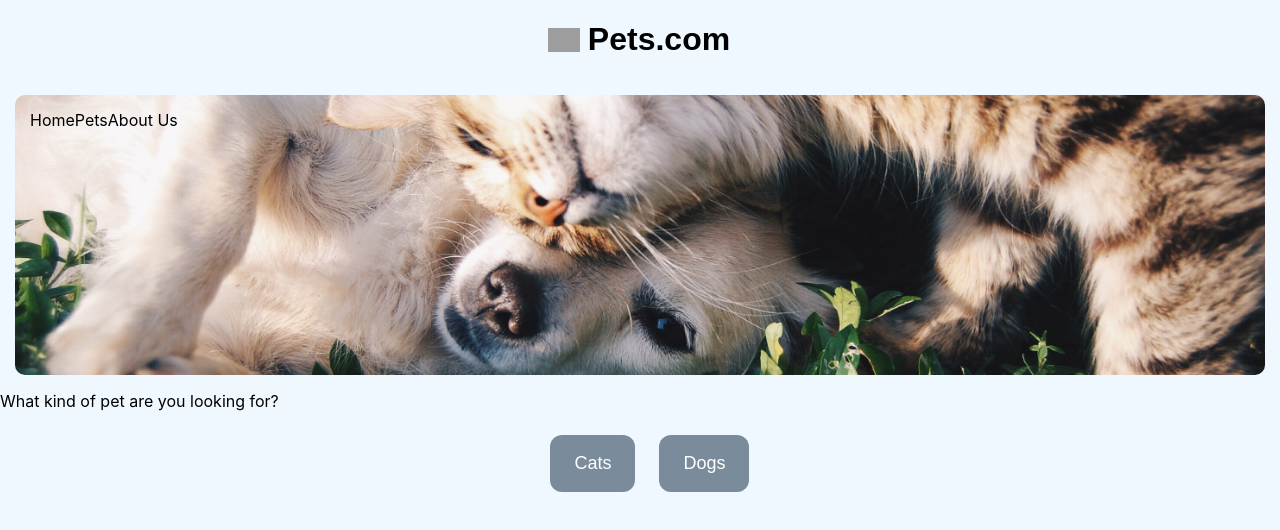
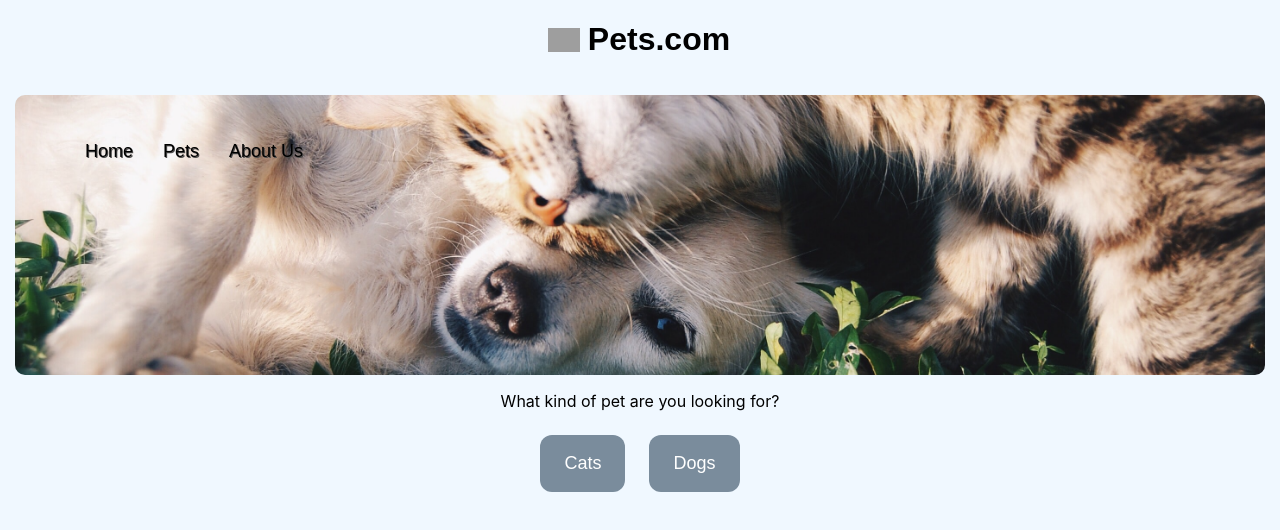
Before and after one commit to evanmurphycode/FinalSprint-S2, a React (Create React App) app: page /pets in a window 1280 px wide. Shown: the top 530 px of the page. Built offline with nearby package versions, Linux system fonts and the light colour scheme; grey boxes are pictures that could not be loaded.

Commit message:
Incorporated Erin's link code, centered buttons

```diff
--- a/src/App.css
+++ b/src/App.css
@@ -41,6 +41,7 @@
 
 body {
   background-color: aliceblue;
+  text-align: center;
 }
 
 .HeaderGrid {
@@ -149,7 +150,6 @@ a:link {
   color: white;
   padding: 18px 24px;
   margin: 12px;
-  margin-left: 43%;
   margin-top: 8px;
   text-align: center;
   text-decoration: none;
--- a/src/App.js
+++ b/src/App.js
@@ -166,11 +166,17 @@ function App() {
         <h1 className="Header">Pets.com</h1>
       </div>
       <nav className="NavigationBar">
-        <div className="TopNav">
-          <Link to="/">Home</Link>
-          <Link to="/pets">Pets</Link>
-          <Link to="/about">About Us</Link>
-        </div>
+        <ul>
+          <li>
+            <Link to="/"> Home </Link>
+          </li>
+          <li>
+            <Link to="/pets"> Pets </Link>
+          </li>
+          <li>
+            <Link to="/about"> About Us </Link>
+          </li>
+        </ul>
       </nav>
       <Switch>
         <Route exact path="/" component={Home}></Route>
```
